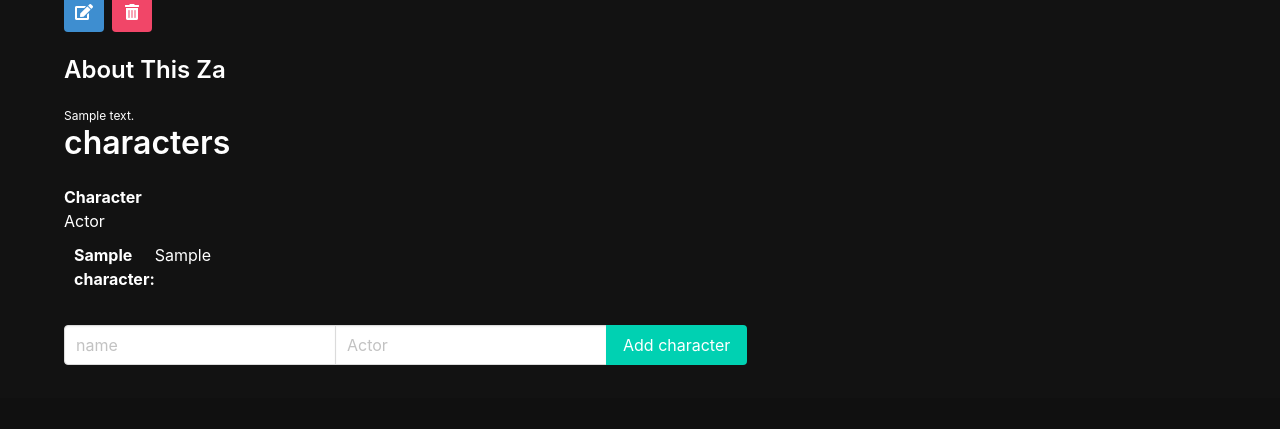
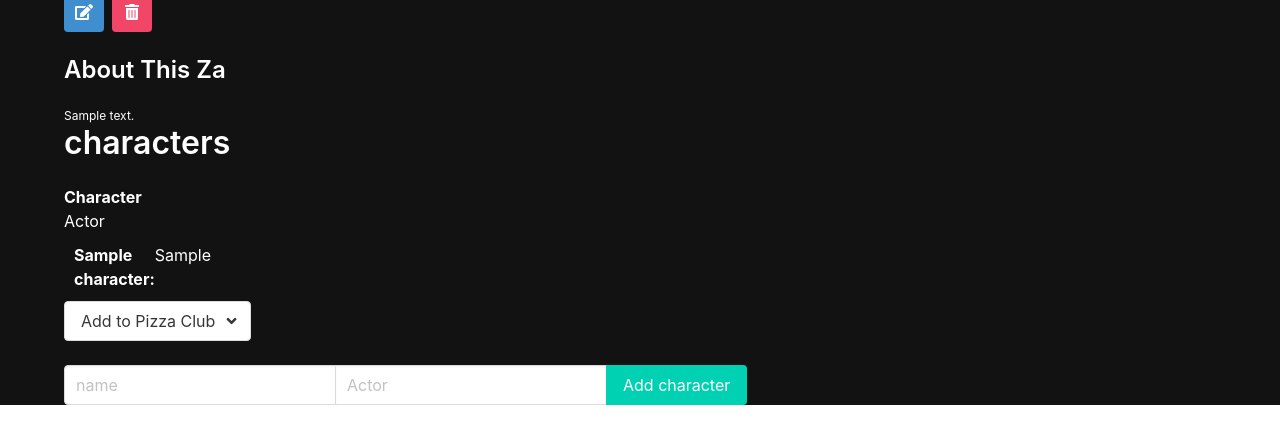
Before and after one commit to ekelly55/Pizzavision, a Django app: page /pizzas/1/ in a window 1280 px wide. Shown: the part 402-831 px from the top of the page. Before the commit the page ends 767 px from the top, so only its background shows below. Run offline with Django 4.2, Linux system fonts and the light colour scheme; tables that the repository leaves empty hold one stand-in row (values such as "Sample post"); grey boxes marked "Sample" are stand-in pictures.

Commit message:
pizza club drop down works

```diff
--- a/main_app/static/scripts/main.js
+++ b/main_app/static/scripts/main.js
@@ -3,3 +3,8 @@ $(".navbar-burger").click(function () {
     $(".navbar-burger").toggleClass("is-active");
     $(".navbar-menu").toggleClass("is-active");
   });
+
+
+$(".dropdown").click(function (event) {
+    $(this).toggleClass("is-active");
+  });
--- a/main_app/templates/pizza_detail.html
+++ b/main_app/templates/pizza_detail.html
@@ -34,6 +34,36 @@
             <span><b>{{character.name}}:</b></span>
             <span>{{character.actor}}</span>
         </div>
+        <span>
+            <div class="dropdown">
+              <div class="dropdown-trigger">
+                <button
+                  class="button"
+                  aria-haspopup="true"
+                  aria-controls="dropdown-menu"
+                >
+                  <span>Add to Pizza Club</span>
+                  <span class="icon is-small">
+                    <i class="fas fa-angle-down" aria-hidden="true"></i>
+                  </span>
+                </button>
+              </div>
+              <div class="dropdown-menu" id="dropdown-menu" role="menu">
+                <div class="dropdown-content">
+                  {% for pizzaclub in pizzaclubs %}
+              <!-- each pizza club becomes a drop
+              down item with the ids needed to add to the join table  -->
+                  <a
+                    href="{% url 'pizzaclub_character_assoc' pizzaclub.pk character.pk %}?assoc=add"
+                    class="dropdown-item">{{ pizzaclub.club_name }}</a>
+
+
+                  {% endfor %}
+                </div>
+              </div>
+            </div>
+          </span>
+
     {% empty %}
         <article class="message">
             <div class="message-header">
```
